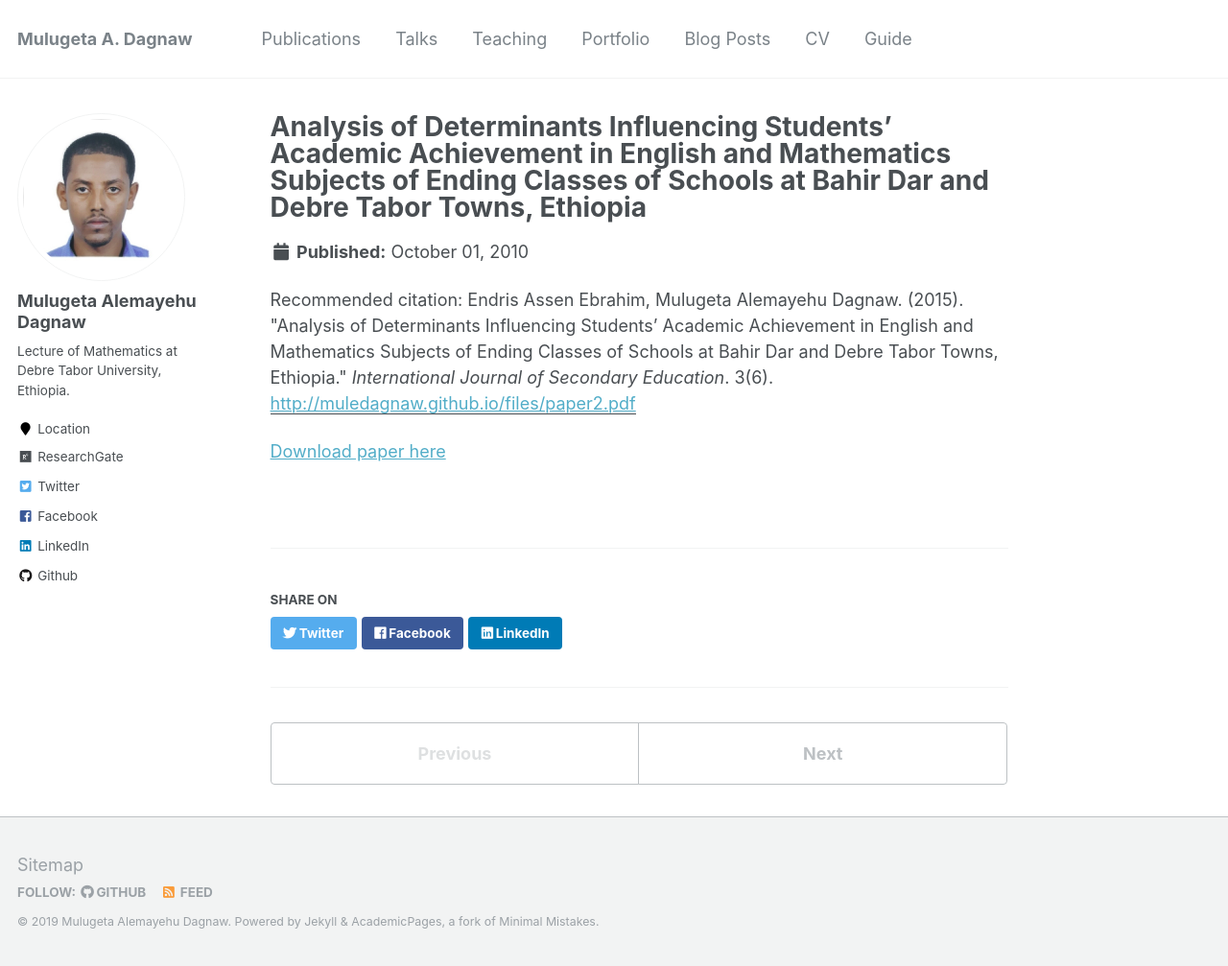
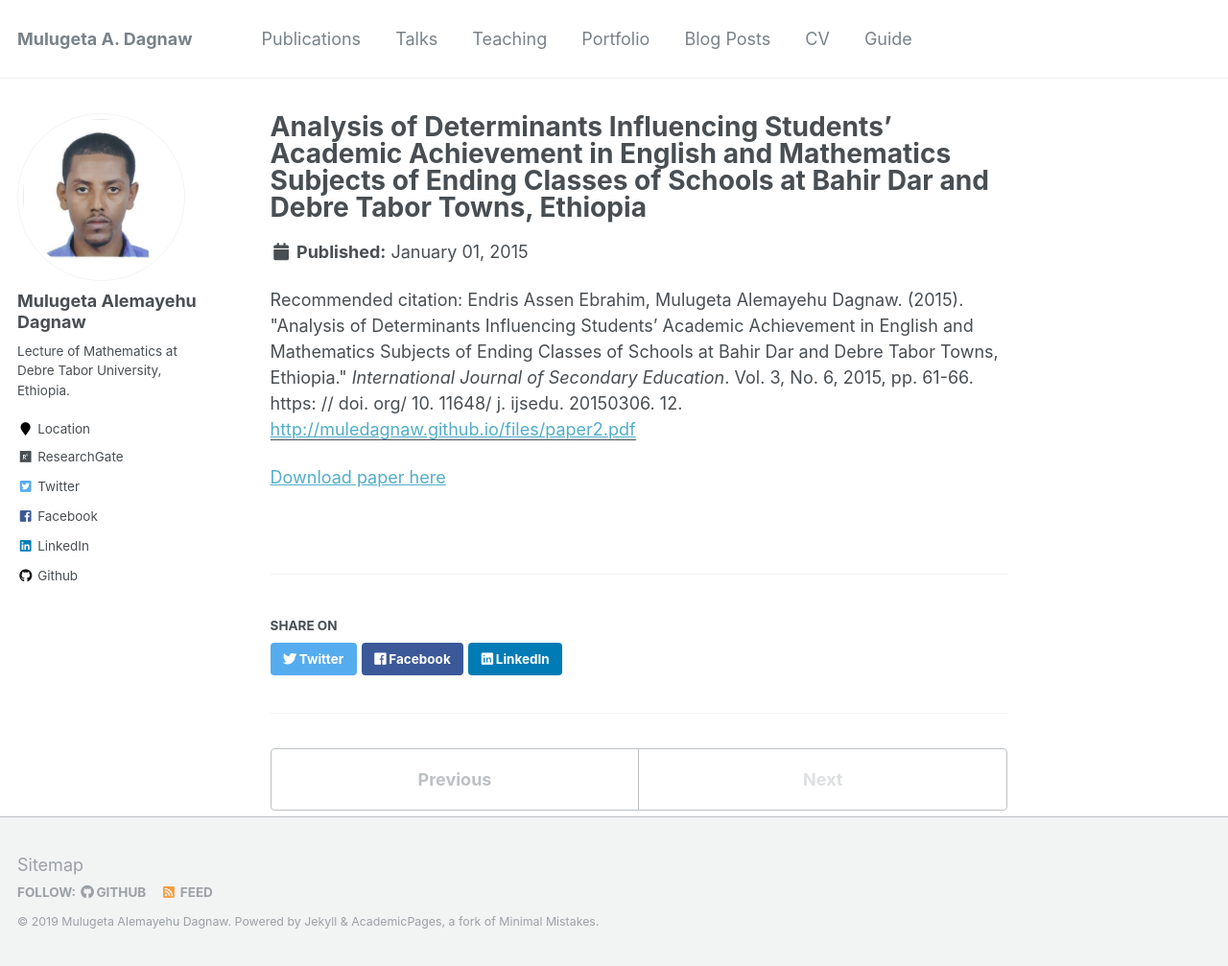
Before and after one commit to muledagnaw/muledagnaw.github.io, a Jekyll site: the page built from _publications/2010-10-01-paper-title-number-2.md, in a window 1280 px wide and 1007 px high. Shown: the whole window at 96% size. Built offline with Jekyll 4.4.1, drawn with Linux system fonts in a browser that asks for light colours.

Commit message:
updatednew11 site

```diff
--- a/_publications/2010-10-01-paper-title-number-2.md
+++ b/_publications/2010-10-01-paper-title-number-2.md
@@ -6,12 +6,15 @@ Tabor Towns, Ethiopia"
 collection: publications
 permalink: /publication/2015-10-01-paper-title-number-2
 excerpt:
+date: 2015-01-01
 venue:
 paperurl: 'http://muledagnaw.github.io/files/paper2.pdf'
 citation: 'Endris Assen Ebrahim, Mulugeta Alemayehu Dagnaw. (2015). &quot;Analysis of
 Determinants Influencing Students’ Academic Achievement in English and
 Mathematics Subjects of Ending Classes of Schools at Bahir Dar and Debre
-Tabor Towns, Ethiopia.&quot; <i>International Journal of Secondary Education</i>. 3(6).'
+Tabor Towns, Ethiopia.&quot; <i>International Journal of Secondary Education</i>. Vol.
+3, No. 6, 2015, pp. 61-66. https: // doi. org/ 10. 11648/ j. ijsedu.
+20150306. 12.'
 ---
 
 
```
